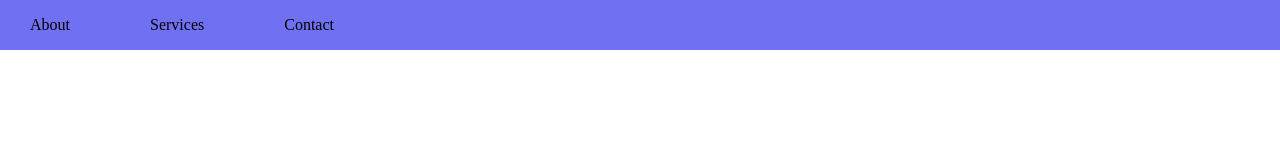
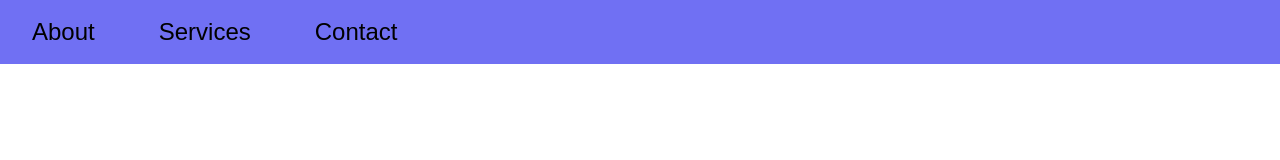
Before and after one commit to wi-fighters/55-uib-interaction-dropdown-peteco83, a plain HTML site: page index.html in a window 1280 px wide. Drawn offline with Linux system fonts and the light colour scheme.

Commit message:
solving issue

```diff
--- a/index.html
+++ b/index.html
@@ -1,5 +1,6 @@
 <!DOCTYPE html>
 <html lang="en">
+
 <head>
     <meta charset="UTF-8">
     <meta name="viewport" content="width=device-width, initial-scale=1.0">
@@ -7,24 +8,25 @@
     <link rel="stylesheet" href="style.css">
     <title>Dropdown Menu</title>
 </head>
+
 <body>
     <nav class="topnav">
         <ul class="container">
-            <li class="first">About
-                <ul class="about">
+            <li class="possibilities">About
+                <ul class="list">
                     <li class="list-item">Information</li>
                     <li class="list-item">History</li>
                     <li class="list-item">Career</li>
                 </ul>
             </li>
-            <li class="second">Services
-                <ul class="services">
+            <li class="possibilities">Services
+                <ul class="list">
                     <li class="list-item">Butcher</li>
                     <li class="list-item">Delivery</li>
-               </ul >
+                </ul>
             </li>
-            <li class="third">Contact
-                <ul class="contact">
+            <li class="possibilities">Contact
+                <ul class="list">
                     <li class="list-item">Telephone</li>
                     <li class="list-item">E-mail</li>
                     <li class="list-item">Fax</li>
@@ -36,4 +38,5 @@
     </nav>
 
 </body>
+
 </html>
--- a/style.css
+++ b/style.css
@@ -1,60 +1,55 @@
 * {
     margin: 0;
     padding: 0;
+    list-style: none;
+    font-family: sans-serif;
+    box-sizing: border-box;
 }
 
-/* .topnav {
-    display: block;
-} */
-
-body {
-    overflow: hidden;
+.topnav {
+    position: absolute;
+    width: 100%;
+    height: 4rem;
 }
 
+
 .container {
-    width: 100vw;
+    width: 100%;
+    height: 100%;
     background-color: rgb(112, 112, 243);
-    height: 50px;
     display: flex;
     flex-direction: row;
     align-items: center;
-
+    justify-content: flex-start;
+    margin-left: 0;
 }
 
-.container ul {
-    transition: 1s ease;
+.possibilities {
+    /* cursor: pointer; */
+    font-size: 1.5rem;
+    padding: 1rem 2rem;
 }
 
-.container li{
-
-    list-style: none;
-
-}
-
-.container>li {
-    display: inline;
-    padding-left: 30px;
-    padding-right: 50px;
+.possibilities:hover .list {
+    display: flex;
 }
 
 
-
-.about, .services, .contact {
-    /* flex-direction: column; */
-    /* background-color: lightblue; */
+.list {
+    background-color: lightblue;
     display: none;
     flex-direction: column;
     position: absolute;
-    top: 50px;
-    width: 100vw;
+    top: 4rem;
+    width: 100%;
     padding-top: 15px;
 }
 
-.about>li, .services>li, .contact>li {
+/* .list li {
     padding: 0 0 7px 0;
-}
+} */
 
-.about:before, .services:before, .contact:before {
+/* .about:before, .services:before, .contact:before {
     content: '';
     background-color: lightblue;
     position: absolute;
@@ -65,11 +60,16 @@ body {
     z-index: -1;
 
 
+} */
+
+.list-item {
+    width: 100%;
+    height: auto;
 }
 
-.first:hover, .second:hover, .third:hover {
+/* .possibilities:hover {
     transition: 1s ease;
-}
+} */
 
 .first:hover .about{
     display: block;
```
